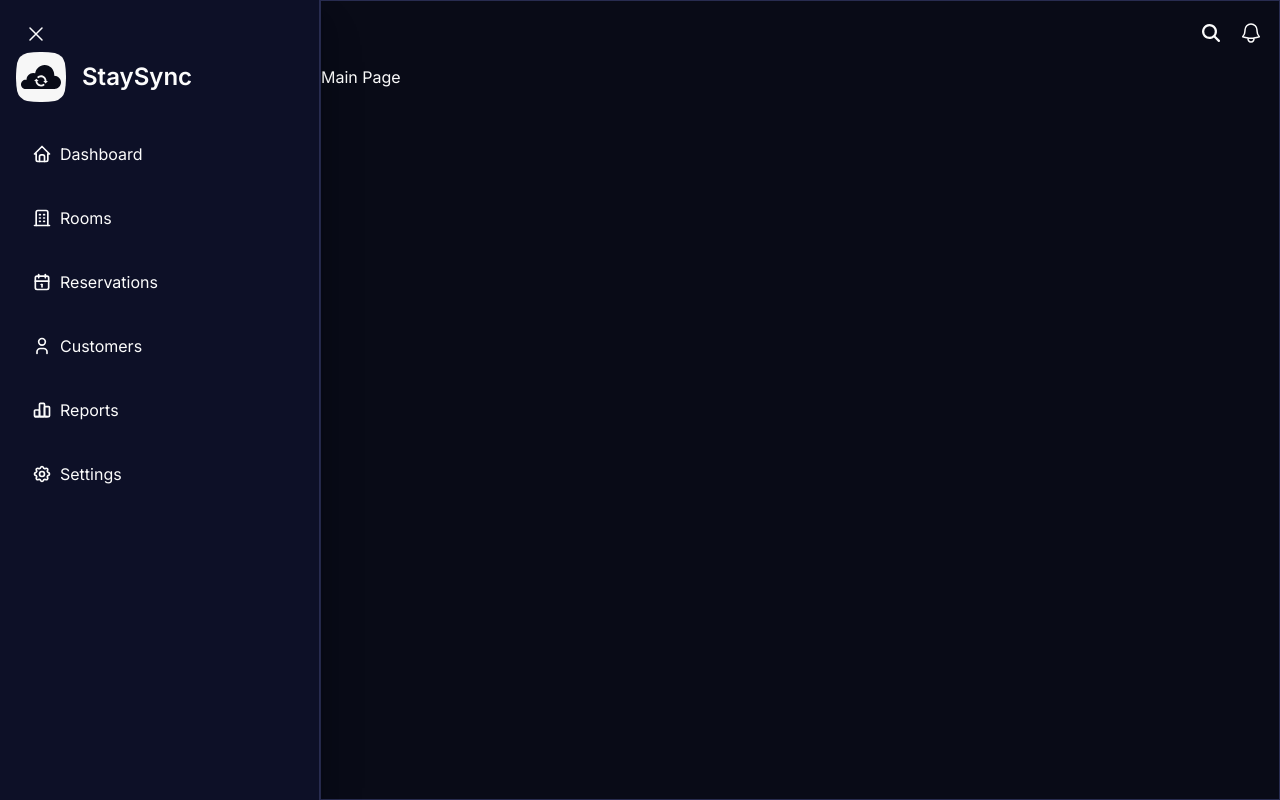
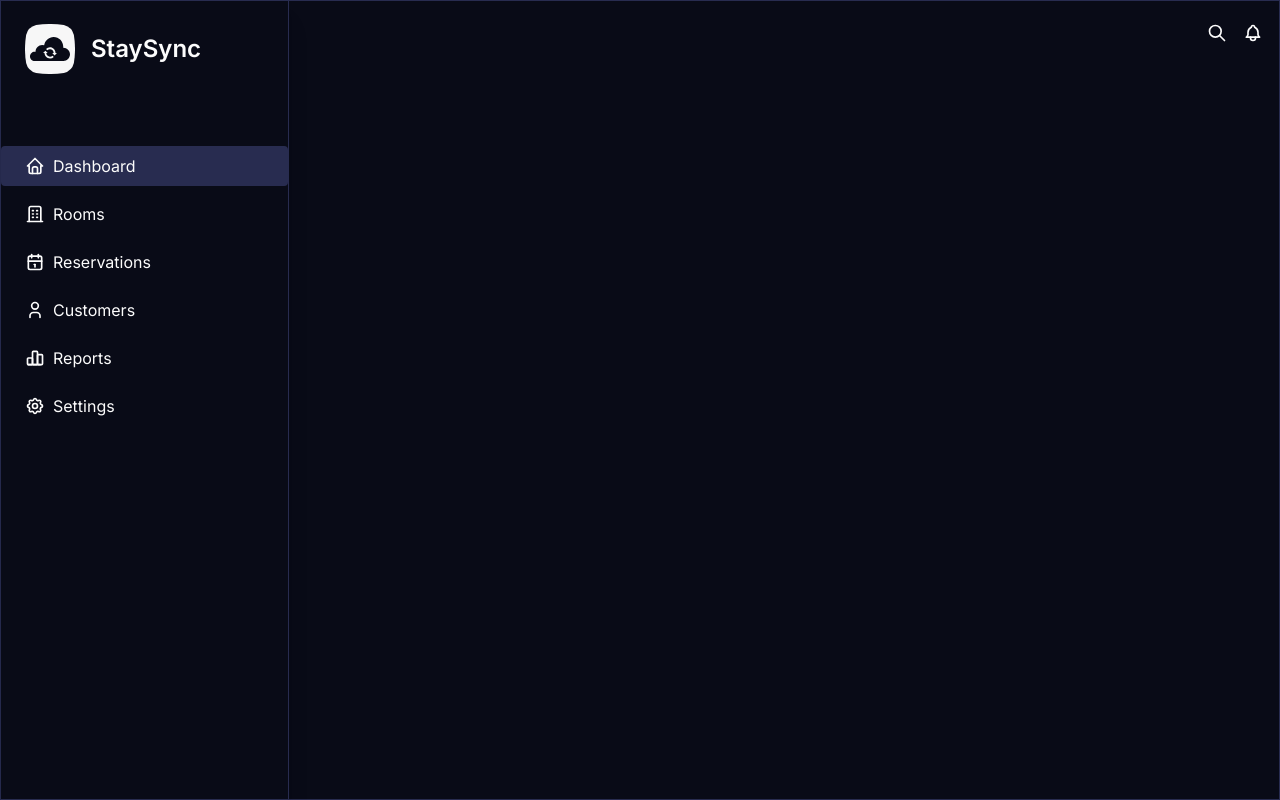
Before and after one commit to pateldeep1217/motel-management, a Next.js app: page / in a window 1280 px wide. Built offline with nearby package versions, Linux system fonts and the light colour scheme.

Commit message:
add animation to navigation

```diff
--- a/app/layout.tsx
+++ b/app/layout.tsx
@@ -19,7 +19,7 @@ export default function RootLayout({
   return (
     <html lang="en" className="dark">
       <body className={inter.className}>
-        <div className="border grid grid-cols-[auto_1fr_1fr] grid-rows-[4rem_1fr_1fr] h-screen md:grid-cols-[20rem_1fr_1fr] md:grid-rows-[4rem_1fr_1fr]">
+        <div className="border grid grid-cols-[auto_1fr_1fr] grid-rows-[4rem_1fr_1fr] h-screen md:grid-cols-[18rem_1fr_1fr] md:grid-rows-[4rem_1fr_1fr]">
           <Navigation className="md:row-span-3 p-2 md:p-0" />
           <Header className="col-span-2 p-2" />
           <main className="col-span-3 row-span-3  md:col-start-2 ">
--- a/app/page.tsx
+++ b/app/page.tsx
@@ -2,5 +2,5 @@ import Header from "@/components/Header";
 import Navigation from "@/components/Navigation";
 
 export default function Home() {
-  return <div className="">Main Page</div>;
+  return <div className="container"></div>;
 }
--- a/components/Header.tsx
+++ b/components/Header.tsx
@@ -1,8 +1,5 @@
-import { MagnifyingGlassIcon } from "@heroicons/react/16/solid";
-
-import { Bars3Icon, BellIcon } from "@heroicons/react/24/outline";
-
 import { Button } from "./ui/button";
+import { IconBell, IconSearch } from "@tabler/icons-react";
 
 interface HeaderProps {
   className?: string;
@@ -11,12 +8,12 @@ interface HeaderProps {
 function Header({ className }: HeaderProps) {
   return (
     <header className={`flex items-center justify-end  ${className}`}>
-      <div>
+      <div className="flex items-center justify-center">
         <Button variant="ghost">
-          <MagnifyingGlassIcon className="h-6 w-6" />
+          <IconSearch size={20} />
         </Button>
         <Button variant="ghost">
-          <BellIcon className="h-6 w-6" />
+          <IconBell size={20} />
         </Button>
       </div>
     </header>
--- a/components/Navigation.tsx
+++ b/components/Navigation.tsx
@@ -1,69 +1,104 @@
 "use client";
 import { Bars3Icon, XMarkIcon } from "@heroicons/react/24/outline";
-import React, { useEffect, useState } from "react";
+import React, { useState } from "react";
 import { Button } from "./ui/button";
 import { Dialog, DialogPanel } from "@headlessui/react";
 import NavigationLinks from "./NavigationLinks";
 import Logo from "./Logo";
+import { AnimatePresence, motion } from "framer-motion";
+import LogoSVG from "./LogoSVG";
+import { IconMenu3, IconX } from "@tabler/icons-react";
 
-import { AnimatePresence, motion, useAnimate } from "framer-motion";
-import LogoSVG from "./LogoSVG";
 interface NavigationProps {
   className?: string;
 }
+
+const backdropVariants = {
+  hidden: {
+    opacity: 0,
+    transition: { duration: 0.3 },
+  },
+  visible: {
+    opacity: 1,
+    transition: { duration: 0.3 },
+  },
+};
+
 const sidebarVariants = {
-  open: { x: 0, opacity: 1, transition: { duration: 0.3 } },
-  closed: { x: "-100%", opacity: 0, transition: { duration: 0.9 } },
+  closed: {
+    x: "-100%", // Sidebar off-screen to the left
+    transition: {
+      duration: 0.5,
+      type: "spring",
+      damping: 12,
+    },
+  },
+  open: {
+    x: 0, // Sidebar in its original position
+    transition: {
+      duration: 0.5,
+      type: "spring",
+      damping: 18,
+    },
+  },
 };
 
 function Navigation({ className }: NavigationProps) {
-  const [isOpen, setIsOpen] = useState(true);
+  const [isOpen, setIsOpen] = useState(false);
 
   return (
-    <AnimatePresence>
-      <nav className={`relative flex items-center md:static  ${className}`}>
+    <nav className={`relative flex items-center  ${className}`}>
       <Button
         variant="ghost"
-          className="md:hidden "
+        className="md:hidden"
         onClick={() => setIsOpen(true)}
       >
-          <Bars3Icon className="w-6 h-6 cursor-pointer" />
+        <IconMenu3 size={20} />
       </Button>
-
-        <div className="hidden md:flex  md:flex-col h-screen  w-full border-r shadow-xl">
-          <Logo svg={LogoSVG} className=" border-b p-6" />
+      {/* Desktop Navigation */}
+      <div className="hidden md:flex md:flex-col h-screen w-full border-r shadow-xl">
+        <Logo svg={LogoSVG} className="p-6" />
         <NavigationLinks />
       </div>
-
+      {/* Mobile Navigation */}
+      <AnimatePresence>
         {isOpen && (
+          <motion.div
+            className="fixed inset-0  bg-black bg-opacity-70  z-50"
+            variants={backdropVariants}
+            initial="hidden"
+            animate="visible"
+            exit="hidden"
+          >
             <Dialog open={isOpen} onClose={() => setIsOpen(false)}>
-            <div className={`fixed inset-0   z-50`}>
               <motion.div
-                className=" h-full max-w-xs bg-card text-card-foreground p-4 space-y-4 border-r shadow-2xl"
+                className="fixed top-0 left-0 h-full max-w-xs bg-card text-card-foreground shadow-2xl z-50"
                 initial="closed"
-                animate={isOpen ? "open" : "close"}
+                animate={isOpen ? "open" : "closed"}
                 exit="closed"
                 variants={sidebarVariants}
               >
-                <DialogPanel className="flex flex-col   ">
+                <DialogPanel className="flex flex-col ">
+                  <div className="flex justify-between items-center p-4">
+                    <Logo svg={LogoSVG} className="p-6" />
                     <Button
                       onClick={() => setIsOpen(false)}
                       variant="ghost"
-                    className="max-w-fit  "
+                      className="max-w-fit"
                     >
-                    <XMarkIcon className="w-6 h-6 cursor-pointer" />
+                      <IconX size={20} />
                     </Button>
+                  </div>
                   <div className="flex flex-col gap-6">
-                    <Logo svg={LogoSVG} />
                     <NavigationLinks />
                   </div>
                 </DialogPanel>
               </motion.div>
-            </div>
             </Dialog>
+          </motion.div>
         )}
+      </AnimatePresence>
     </nav>
-    </AnimatePresence>
   );
 }
 
--- a/components/NavigationLinks.tsx
+++ b/components/NavigationLinks.tsx
@@ -8,6 +8,7 @@ import {
   IconHome,
   IconUser,
 } from "@tabler/icons-react";
+import { usePathname } from "next/navigation";
 
 interface LinkProps {
   href: string;
@@ -50,19 +51,25 @@ const navigationLinks = [
 ];
 
 function NavigationLinks() {
+  const pathname = usePathname();
   return (
-    <ul className="flex flex-col gap-2 w-full">
-      {navigationLinks.map(({ href, label, icon }) => (
+    <ul className="flex flex-col gap-2 w-full mt-12">
+      {navigationLinks.map(({ href, label, icon }) => {
+        const isActive = pathname === href;
+        return (
           <li key={label} className="w-full">
             <Link
               href={href}
-            className="flex items-center gap-2 p-4 rounded hover:bg-muted"
+              className={`flex items-center gap-2 py-2 px-6  rounded hover:bg-muted ${
+                isActive ? "bg-muted" : ""
+              } `}
             >
               {icon}
               {label}
             </Link>
           </li>
-      ))}
+        );
+      })}
     </ul>
   );
 }
--- a/components/ui/button.tsx
+++ b/components/ui/button.tsx
@@ -1,7 +1,8 @@
+"use client";
 import * as React from "react";
 import { Slot } from "@radix-ui/react-slot";
 import { cva, type VariantProps } from "class-variance-authority";
-
+import { motion } from "framer-motion";
 import { cn } from "@/lib/utils";
 
 const buttonVariants = cva(
@@ -44,14 +45,16 @@ const Button = React.forwardRef<HTMLButtonElement, ButtonProps>(
   ({ className, variant, size, asChild = false, ...props }, ref) => {
     const Comp = asChild ? Slot : "button";
     return (
-      <Comp
-        className={cn(buttonVariants({ variant, size, className }))}
-        ref={ref}
-        {...props}
-      />
+      <motion.div whileTap={{ y: 2 }}>
+        <Comp
+          className={cn(buttonVariants({ variant, size, className }))}
+          ref={ref}
+          {...props}
+        />
+      </motion.div>
     );
   }
 );
 Button.displayName = "Button";
-
+// const Button = motion(NormalButton);
 export { Button, buttonVariants };
```
Lines whose indentation alone changed are shown as unchanged.
